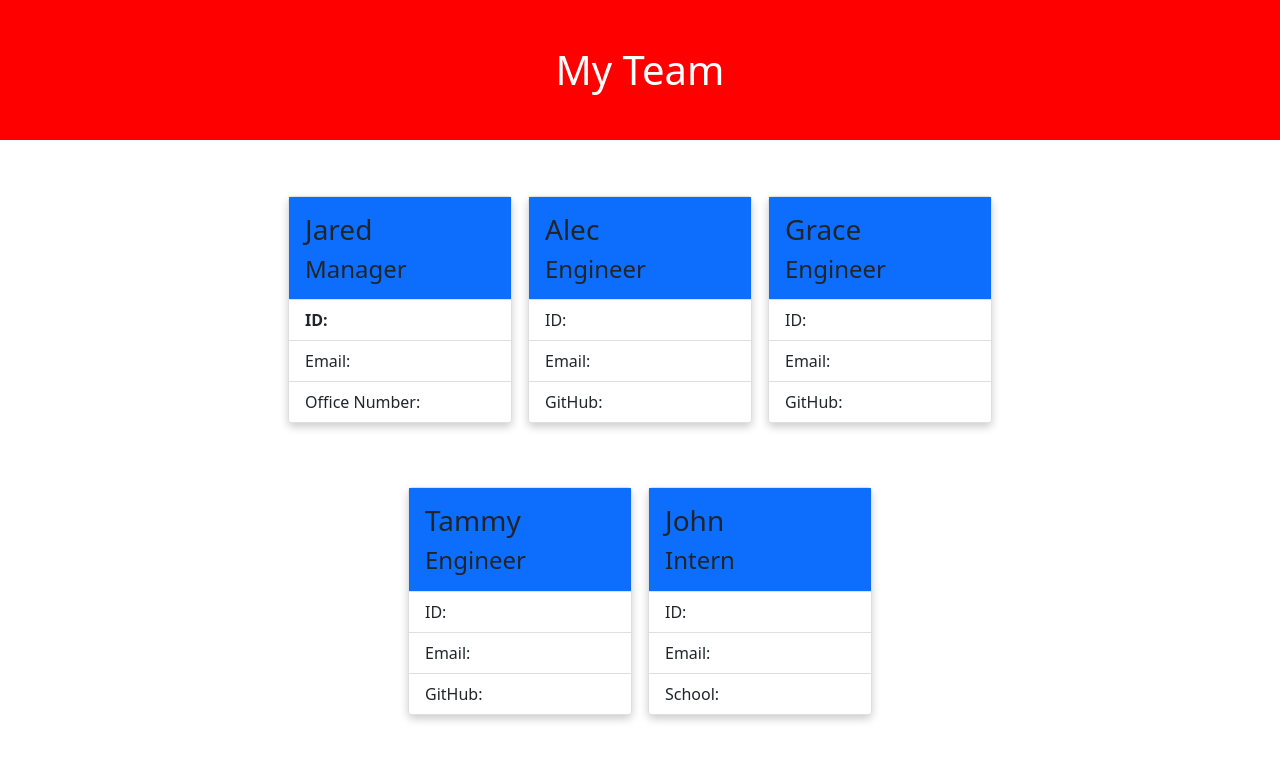
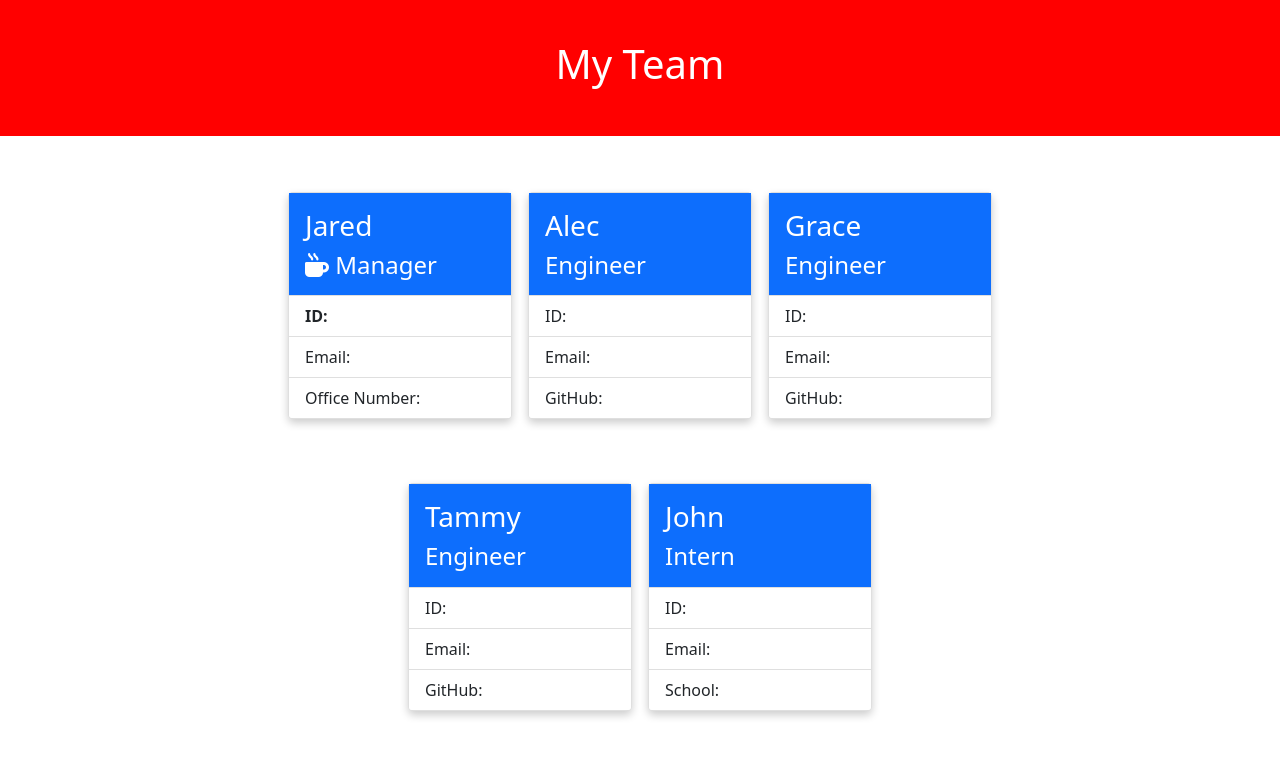
Before and after one commit to ssbbgm/team-profile-generator, a website: page dist/test.html in a window 1280 px wide. Drawn offline with nearby package versions, Linux system fonts and the light colour scheme.

Commit message:
added colors

```diff
--- a/dist/test.css
+++ b/dist/test.css
@@ -1,5 +1,14 @@
 * {
     font-family: 'Source Code Pro', monospace;
+}
+
+h1,
+h2,
+h3,
+h4,
+h4,
+h6 {
+    color: white;
 }
 
 /* Style the header with a grey background and some padding */
--- a/dist/test.html
+++ b/dist/test.html
@@ -19,14 +19,16 @@
     <title>Team Profile Generator</title>
 </head>
 <body>
-    <header>My Team</header>
+    <header>
+        <h1>My Team</h1>
+    </header>
 
     <div class="d-flex flex-row justify-content-center bd-highlight mt-5 mb-3">
         <div class="p-2 bd-highlight">
             <div class="card card-shadow col-md-4" style="width: 14rem;">
                 <div class="card-body bg-primary">
                     <h3 class="card-title">Jared</h3>
-                    <h4 class="card-text">Manager</h4>
+                    <h4 class="card-text"><i class="fa-solid fa-mug-hot"></i> Manager</h4>
                 </div>
                 <ul class="list-group list-group-flush">
                     <li class="list-group-item"><strong>ID:</strong> </li>
```
